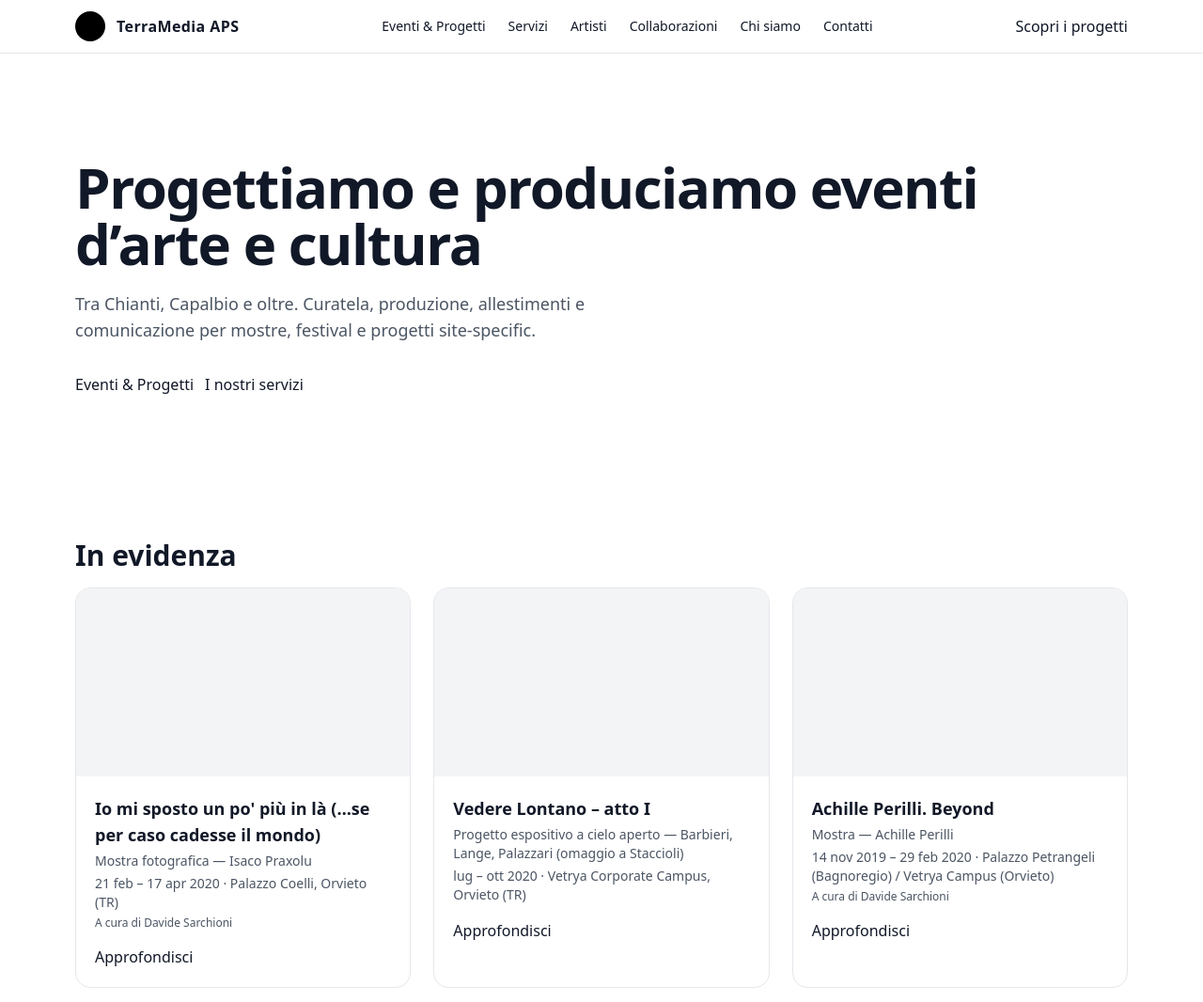
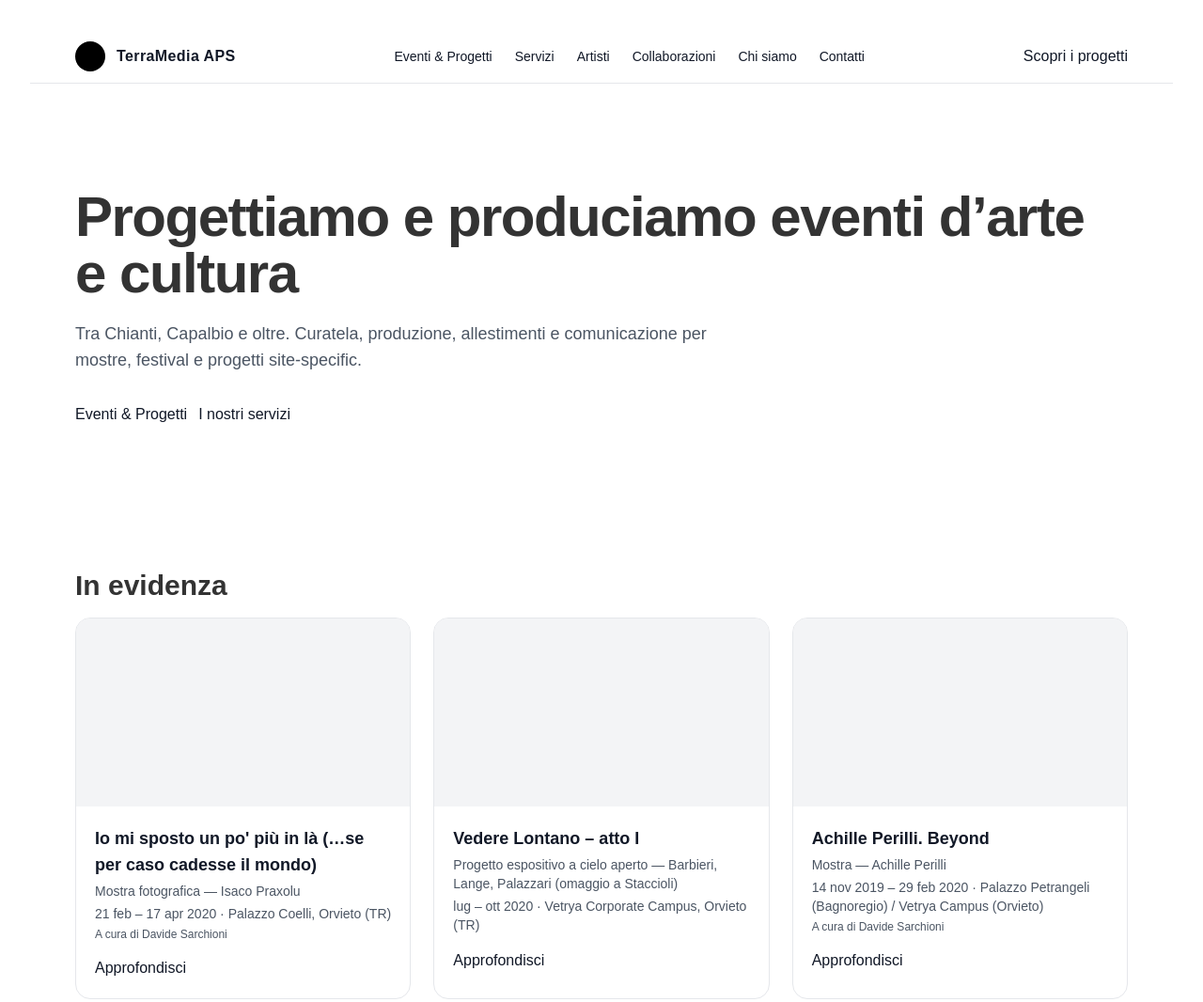
Before and after one commit to isacopraxolu-terramedia/terramediaproject, a plain HTML site: page terramedia-site/index.html in a window 1280 px wide. Shown: the top 1066 px of the page at 94% size. Drawn offline with nearby package versions, Linux system fonts and the light colour scheme.

Commit message:
Update styles.css

```diff
--- a/terramedia-site/assets/styles.css
+++ b/terramedia-site/assets/styles.css
@@ -1,6 +1,10 @@
-
-.btn { @apply inline-flex items-center justify-center rounded-2xl px-4 py-2 border border-black text-sm font-medium; }
-.btn:hover { @apply opacity-80; }
-.btn-secondary { @apply bg-black text-white; }
-.btn-outline { @apply bg-transparent; }
-.field { @apply border rounded-xl px-3 py-2; }
+body {
+  font-family: Arial, sans-serif;
+  background: #fafafa;
+  color: #111;
+  margin: 0;
+  padding: 2rem;
+}
+h1 {
+  color: #333;
+}
```
